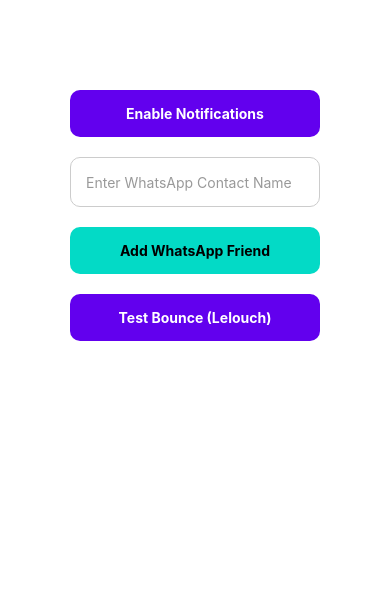
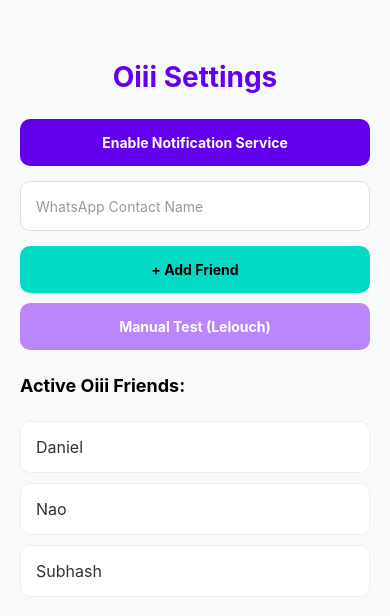
Before and after one commit to subhash-sahani/Oiii, a React Native app: screen / in a window 390 px wide. Shown: the top 616 px of the page. Built offline with nearby package versions, Linux system fonts and the light colour scheme; what react-natice would draw is missing.

Commit message:
feat: complete App.tsx with live list updates and proper styles

```diff
--- a/App.tsx
+++ b/App.tsx
@@ -6,21 +6,31 @@
   Text,
   Alert,
   DeviceEventEmitter,
-  TextInput // Added this
+  FlatList,
+  TextInput
 } from 'react-native';
 import RNAndroidNotificationListener from 'react-native-android-notification-listener';
 
 // Internal Imports
 import Bouncer from './Bouncer';
 import { friendRegistry } from './friendRegistry';
-import { saveFriends } from './StorageHelper'; // Added this import
+import { saveFriends, loadFriends, deleteFriend } from './StorageHelper';
 
 const App = () => {
   const [activeBouncer, setActiveBouncer] = useState<any>(null);
-  const [newName, setNewName] = useState(''); // State for the input field
+  const [newName, setNewName] = useState('');
+  const [friendsList, setFriendsList] = useState<any[]>([]);
 
-  // 1. Listen for background events
+  // 1. Initial Load & Notification Listener
   useEffect(() => {
+    const init = async () => {
+      const saved = await loadFriends();
+      // Merge defaults with saved friends and update list state
+      const combined = { ...friendRegistry, ...saved };
+      setFriendsList(Object.values(combined));
+    };
+    init();
+
     const subscription = DeviceEventEmitter.addListener('triggerOiii', (data) => {
       setActiveBouncer(data);
       setTimeout(() => setActiveBouncer(null), 15000);
@@ -32,6 +42,8 @@
     const status = await RNAndroidNotificationListener.getPermissionStatus();
     if (status !== 'authorized') {
       RNAndroidNotificationListener.requestPermission();
+    } else {
+      Alert.alert("Permission", "Already enabled!");
     }
   };
 
@@ -43,48 +55,68 @@
     }
   };
 
-  // 2. Logic to add a new friend to storage
+  // 2. Add Friend Logic with UI Update
   const addNewFriend = async () => {
     if (newName.trim() === '') return;
 
-    const updatedFriends = {
-      ...friendRegistry,
-      [newName]: {
+    const newFriend = {
       name: newName,
-        sticker: require('./assets/stickers/lelouch.png'), // Defaulting to Lelouch
+      sticker: require('./assets/stickers/lelouch.png'),
       size: 100,
       speed: 5
-      }
     };
 
-    await saveFriends(updatedFriends);
-    Alert.alert("Success", `${newName} added! Now WhatsApp messages from them will trigger Oiii.`);
+    const currentSaved = await loadFriends() || {};
+    const updated = { ...currentSaved, [newName]: newFriend };
+
+    await saveFriends(updated);
+
+    // Crucial: Update the list so the UI reflects the change immediately
+    const combined = { ...friendRegistry, ...updated };
+    setFriendsList(Object.values(combined));
+
+    Alert.alert("Success", `${newName} added!`);
     setNewName('');
   };
 
   return (
     <View style={styles.container}>
+      <FlatList
+        data={friendsList}
+        keyExtractor={(item) => item.name}
+        ListHeaderComponent={
           <View style={styles.devPanel}>
+            <Text style={styles.title}>Oiii Settings</Text>
+
             <TouchableOpacity style={styles.button} onPress={requestPermission}>
-          <Text style={styles.buttonText}>Enable Notifications</Text>
+              <Text style={styles.buttonText}>Enable Notification Service</Text>
             </TouchableOpacity>
 
-        {/* ADD FRIEND UI SECTION */}
             <TextInput
               style={styles.input}
-          placeholder="Enter WhatsApp Contact Name"
+              placeholder="WhatsApp Contact Name"
               value={newName}
               onChangeText={setNewName}
               placeholderTextColor="#999"
             />
+
             <TouchableOpacity style={[styles.button, {backgroundColor: '#03dac6'}]} onPress={addNewFriend}>
-          <Text style={[styles.buttonText, {color: '#000'}]}>Add WhatsApp Friend</Text>
+              <Text style={[styles.buttonText, {color: '#000'}]}>+ Add Friend</Text>
             </TouchableOpacity>
 
-        <TouchableOpacity style={styles.button} onPress={testBounce}>
-          <Text style={styles.buttonText}>Test Bounce (Lelouch)</Text>
+            <TouchableOpacity style={[styles.button, {backgroundColor: '#bb86fc'}]} onPress={testBounce}>
+              <Text style={styles.buttonText}>Manual Test (Lelouch)</Text>
             </TouchableOpacity>
+
+            <Text style={styles.subTitle}>Active Oiii Friends:</Text>
           </View>
+        }
+        renderItem={({ item }) => (
+          <View style={styles.friendRow}>
+            <Text style={styles.friendName}>{item.name}</Text>
+          </View>
+        )}
+      />
 
       {activeBouncer && (
         <Bouncer
@@ -97,39 +129,41 @@
 };
 
 const styles = StyleSheet.create({
-  container: {
-    flex: 1,
-    backgroundColor: 'transparent',
-  },
-  devPanel: {
-    marginTop: 80,
-    alignItems: 'center',
-    zIndex: 10,
-  },
+  container: { flex: 1, backgroundColor: '#f8f9fa' },
+  devPanel: { padding: 20, alignItems: 'center', marginTop: 40 },
+  title: { fontSize: 28, fontWeight: 'bold', color: '#6200ee', marginBottom: 20 },
+  subTitle: { fontSize: 18, fontWeight: 'bold', marginTop: 20, alignSelf: 'flex-start' },
   input: {
-    width: 250,
+    width: '100%',
     height: 50,
     backgroundColor: '#fff',
     borderRadius: 10,
     paddingHorizontal: 15,
     marginVertical: 10,
     borderWidth: 1,
-    borderColor: '#ccc',
+    borderColor: '#ddd',
     color: '#000'
   },
   button: {
     backgroundColor: '#6200ee',
     padding: 15,
     borderRadius: 10,
-    marginVertical: 10,
-    width: 250,
+    marginVertical: 5,
+    width: '100%',
     alignItems: 'center',
-    elevation: 5,
+    elevation: 3,
   },
-  buttonText: {
-    color: 'white',
-    fontWeight: 'bold',
+  buttonText: { color: 'white', fontWeight: 'bold' },
+  friendRow: {
+    backgroundColor: '#fff',
+    padding: 15,
+    marginHorizontal: 20,
+    marginVertical: 5,
+    borderRadius: 10,
+    borderWidth: 1,
+    borderColor: '#eee'
   },
+  friendName: { fontSize: 16, color: '#333' }
 });
 
 export default App;
```
Lines whose indentation alone changed are shown as unchanged.
